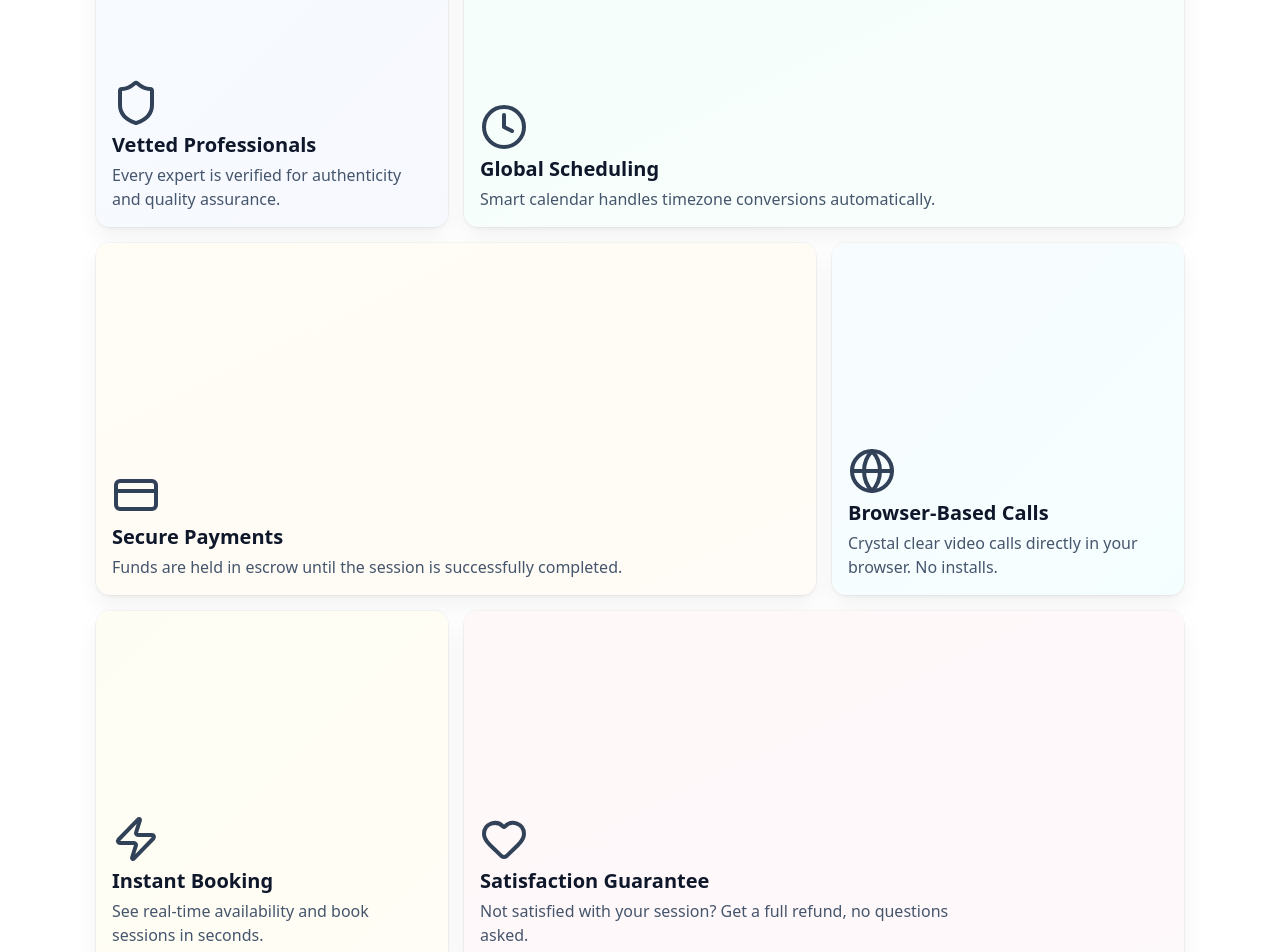
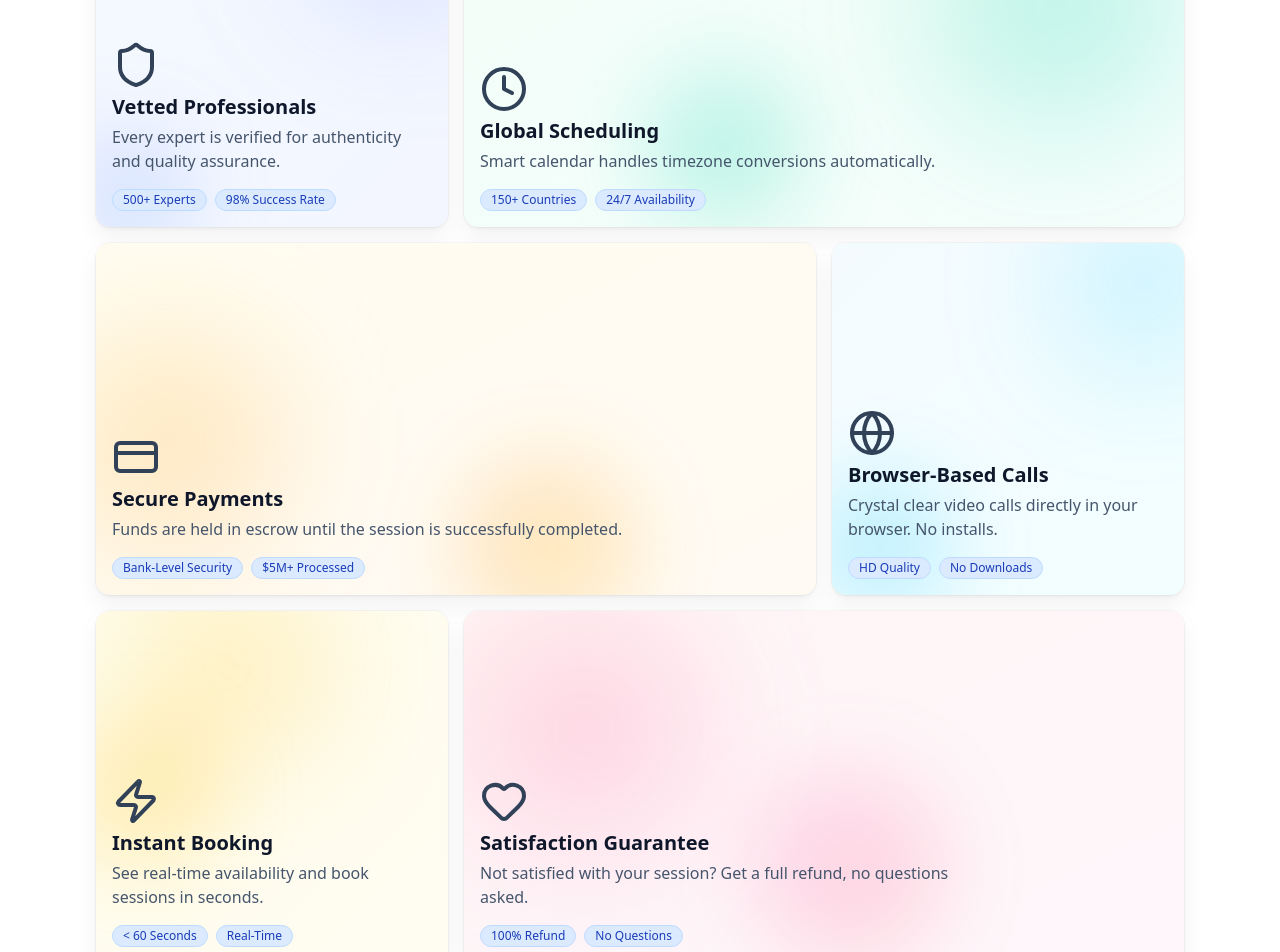
Before and after one commit to Rana0001/expert-link, a Next.js app: page / in a window 1280 px wide. Shown: the part 2620-3572 px from the top of the page. Built offline with nearby package versions, Linux system fonts and the light colour scheme; no server answers.

Commit message:
feat: Introduce stats display for bento cards and enhance the visual backgrounds of landing page feature cards.

```diff
--- a/components/landing/Features.tsx
+++ b/components/landing/Features.tsx
@@ -8,66 +8,96 @@ const features = [
     Icon: Shield,
     name: "Vetted Professionals",
     description: "Every expert is verified for authenticity and quality assurance.",
+    stats: ["500+ Experts", "98% Success Rate"],
     href: "/browse",
     cta: "Browse Experts",
     className: "col-span-3 lg:col-span-1",
     background: (
-      <div className="absolute inset-0 bg-linear-to-br from-blue-50 to-indigo-50 dark:from-blue-900/15 dark:to-indigo-900/15 opacity-50" />
+      <>
+        <div className="absolute inset-0 bg-gradient-to-br from-blue-50 to-indigo-50 dark:from-blue-900/25 dark:to-indigo-900/25 opacity-70" />
+        <div className="absolute -right-12 -top-12 w-48 h-48 bg-gradient-to-br from-blue-400/20 to-indigo-400/20 dark:from-blue-500/10 dark:to-indigo-500/10 rounded-full blur-3xl" />
+        <div className="absolute -left-8 -bottom-8 w-32 h-32 bg-gradient-to-br from-indigo-400/20 to-blue-400/20 dark:from-indigo-500/10 dark:to-blue-500/10 rounded-full blur-2xl" />
+      </>
     ),
   },
   {
     Icon: Clock,
     name: "Global Scheduling",
     description: "Smart calendar handles timezone conversions automatically.",
+    stats: ["150+ Countries", "24/7 Availability"],
     href: "/#how-it-works",
     cta: "Learn More",
     className: "col-span-3 lg:col-span-2",
     background: (
-      <div className="absolute inset-0 bg-linear-to-br from-emerald-50 to-teal-50 dark:from-emerald-900/15 dark:to-teal-900/15 opacity-50" />
+      <>
+        <div className="absolute inset-0 bg-gradient-to-br from-emerald-50 to-teal-50 dark:from-emerald-900/25 dark:to-teal-900/25 opacity-70" />
+        <div className="absolute right-0 top-0 w-64 h-64 bg-gradient-to-br from-emerald-400/20 to-teal-400/20 dark:from-emerald-500/10 dark:to-teal-500/10 rounded-full blur-3xl" />
+        <div className="absolute left-1/4 bottom-0 w-40 h-40 bg-gradient-to-br from-teal-400/20 to-emerald-400/20 dark:from-teal-500/10 dark:to-emerald-500/10 rounded-full blur-2xl" />
+      </>
     ),
   },
   {
     Icon: CreditCard,
     name: "Secure Payments",
     description: "Funds are held in escrow until the session is successfully completed.",
+    stats: ["Bank-Level Security", "$5M+ Processed"],
     href: "/#pricing",
     cta: "View Pricing",
     className: "col-span-3 lg:col-span-2",
     background: (
-      <div className="absolute inset-0 bg-linear-to-br from-amber-50 to-orange-50 dark:from-amber-900/15 dark:to-orange-900/15 opacity-50" />
+      <>
+        <div className="absolute inset-0 bg-gradient-to-br from-amber-50 to-orange-50 dark:from-amber-900/25 dark:to-orange-900/25 opacity-70" />
+        <div className="absolute -left-10 top-1/4 w-56 h-56 bg-gradient-to-br from-amber-400/20 to-orange-400/20 dark:from-amber-500/10 dark:to-orange-500/10 rounded-full blur-3xl" />
+        <div className="absolute right-1/4 -bottom-10 w-44 h-44 bg-gradient-to-br from-orange-400/20 to-amber-400/20 dark:from-orange-500/10 dark:to-amber-500/10 rounded-full blur-2xl" />
+      </>
     ),
   },
   {
     Icon: Globe,
     name: "Browser-Based Calls",
     description: "Crystal clear video calls directly in your browser. No installs.",
+    stats: ["HD Quality", "No Downloads"],
     href: "/browse",
     cta: "Try Now",
     className: "col-span-3 lg:col-span-1",
     background: (
-      <div className="absolute inset-0 bg-linear-to-br from-sky-50 to-cyan-50 dark:from-sky-900/15 dark:to-cyan-900/15 opacity-50" />
+      <>
+        <div className="absolute inset-0 bg-gradient-to-br from-sky-50 to-cyan-50 dark:from-sky-900/25 dark:to-cyan-900/25 opacity-70" />
+        <div className="absolute -right-10 -top-10 w-40 h-40 bg-gradient-to-br from-sky-400/20 to-cyan-400/20 dark:from-sky-500/10 dark:to-cyan-500/10 rounded-full blur-3xl" />
+        <div className="absolute -left-6 -bottom-6 w-36 h-36 bg-gradient-to-br from-cyan-400/20 to-sky-400/20 dark:from-cyan-500/10 dark:to-sky-500/10 rounded-full blur-2xl" />
+      </>
     ),
   },
   {
     Icon: Zap,
     name: "Instant Booking",
     description: "See real-time availability and book sessions in seconds.",
+    stats: ["< 60 Seconds", "Real-Time"],
     href: "/browse",
     cta: "Get Started",
     className: "col-span-3 lg:col-span-1",
     background: (
-      <div className="absolute inset-0 bg-linear-to-br from-yellow-50 to-amber-50 dark:from-yellow-900/15 dark:to-amber-900/15 opacity-50" />
+      <>
+        <div className="absolute inset-0 bg-gradient-to-br from-yellow-50 to-amber-50 dark:from-yellow-900/25 dark:to-amber-900/25 opacity-70" />
+        <div className="absolute right-1/3 -top-12 w-52 h-52 bg-gradient-to-br from-yellow-400/20 to-amber-400/20 dark:from-yellow-500/10 dark:to-amber-500/10 rounded-full blur-3xl" />
+        <div className="absolute -left-8 bottom-1/4 w-40 h-40 bg-gradient-to-br from-amber-400/20 to-yellow-400/20 dark:from-amber-500/10 dark:to-yellow-500/10 rounded-full blur-2xl" />
+      </>
     ),
   },
   {
     Icon: Heart,
     name: "Satisfaction Guarantee",
     description: "Not satisfied with your session? Get a full refund, no questions asked.",
+    stats: ["100% Refund", "No Questions"],
     href: "/#pricing",
     cta: "Our Promise",
     className: "col-span-3 lg:col-span-2",
     background: (
-      <div className="absolute inset-0 bg-linear-to-br from-rose-50 to-pink-50 dark:from-rose-900/15 dark:to-pink-900/15 opacity-50" />
+      <>
+        <div className="absolute inset-0 bg-gradient-to-br from-rose-50 to-pink-50 dark:from-rose-900/25 dark:to-pink-900/25 opacity-70" />
+        <div className="absolute left-0 top-0 w-60 h-60 bg-gradient-to-br from-rose-400/20 to-pink-400/20 dark:from-rose-500/10 dark:to-pink-500/10 rounded-full blur-3xl" />
+        <div className="absolute right-1/3 bottom-0 w-48 h-48 bg-gradient-to-br from-pink-400/20 to-rose-400/20 dark:from-pink-500/10 dark:to-rose-500/10 rounded-full blur-2xl" />
+      </>
     ),
   },
 ];
--- a/components/ui/bento-grid.tsx
+++ b/components/ui/bento-grid.tsx
@@ -17,6 +17,7 @@ interface BentoCardProps extends ComponentPropsWithoutRef<"div"> {
   description: string
   href: string
   cta: string
+  stats?: string[]
 }
 
 const BentoGrid = ({ children, className, ...props }: BentoGridProps) => {
@@ -41,12 +42,13 @@ const BentoCard = ({
   description,
   href,
   cta,
+  stats,
   ...props
 }: BentoCardProps) => (
   <div
     key={name}
     className={cn(
-      "group relative col-span-3 flex flex-col justify-between overflow-hidden rounded-xl transition-all duration-300",
+      "group relative col-span-3 flex flex-col justify-between overflow-hidden rounded-xl transition-all duration-300 cursor-pointer",
       // light styles
       "bg-white [box-shadow:0_0_0_1px_rgba(0,0,0,.03),0_2px_4px_rgba(0,0,0,.05),0_12px_24px_rgba(0,0,0,.05)]",
       // dark styles - glassmorphic with depth
@@ -66,6 +68,20 @@ const BentoCard = ({
           {name}
         </h3>
         <p className="max-w-lg text-slate-600 dark:text-slate-400">{description}</p>
+
+        {/* Stats badges */}
+        {stats && stats.length > 0 && (
+          <div className="flex flex-wrap gap-2 mt-3">
+            {stats.map((stat, idx) => (
+              <span
+                key={idx}
+                className="inline-flex items-center px-2.5 py-0.5 rounded-full text-xs font-medium bg-blue-100 dark:bg-blue-900/40 text-blue-800 dark:text-blue-300 border border-blue-200 dark:border-blue-800/50"
+              >
+                {stat}
+              </span>
+            ))}
+          </div>
+        )}
       </div>
 
       <div
```
